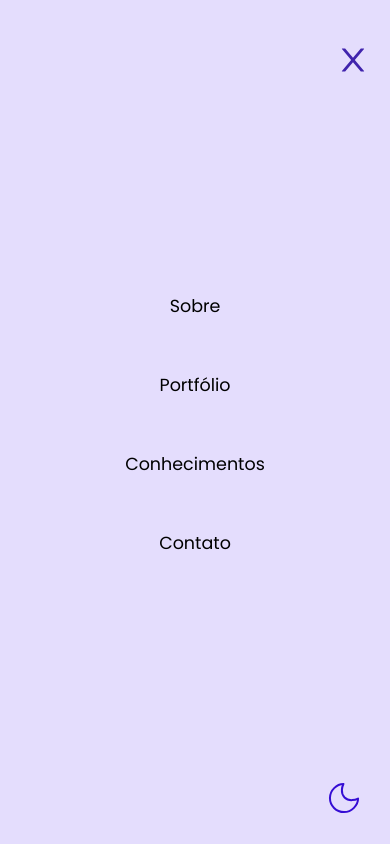
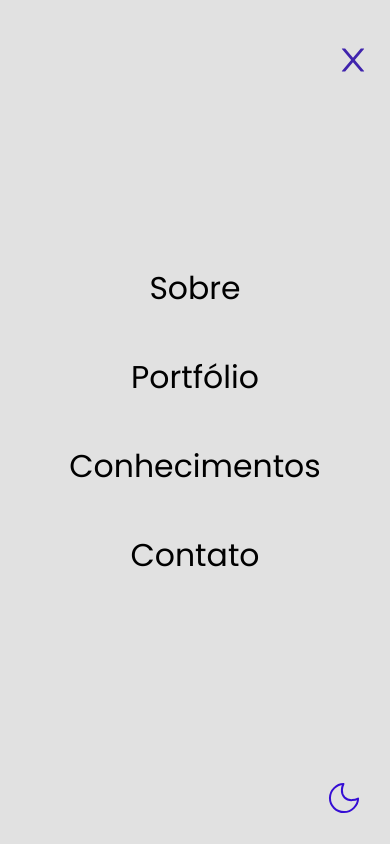
Before and after one commit to MagalhaesDev/Portfolio, a plain HTML site: page index.html in a window 390 px wide. Both pictures are taken after a click on the picture 344 px from the left and 32 px from the top of the page. Shown: the top 844 px of the page. Drawn offline with Linux system fonts and the light colour scheme.

Commit message:
alteration mobile

```diff
--- a/index.html
+++ b/index.html
@@ -22,16 +22,16 @@
         <div class="navegation">
           <ul>
             <li>
-              <a href="#about">Sobre</a>
+              <a href="#about" onclick="closeMenuModal()">Sobre</a>
             </li>
             <li>
-              <a href="#portfolio">Portfólio</a>
+              <a href="#portfolio" onclick="closeMenuModal()">Portfólio</a>
             </li>
             <li>
-              <a href="#knowledge">Conhecimentos</a>
+              <a href="#knowledge" onclick="closeMenuModal()">Conhecimentos</a>
             </li>
             <li>
-              <a href="#contact">Contato</a>
+              <a href="#contact" onclick="closeMenuModal()">Contato</a>
             </li>
           </ul>
         </div>
--- a/style.css
+++ b/style.css
@@ -7,7 +7,7 @@
 }
 
 :root {
-  --background: #e4ddfd;
+  --background: #e1e1e1;
   --primary-color: #4024ad;
   --black: #000000;
   --white: #ffffff;
@@ -578,7 +578,10 @@ body.thema-dark footer {
     justify-content: center;
     flex-direction: column;
     height: 100%;
-    font-size: 1.75rem;
+  }
+
+  header nav .navegation.open-modal ul a {
+    font-size: 2.25rem;
   }
 
   .header .presentation .social-media {
```
